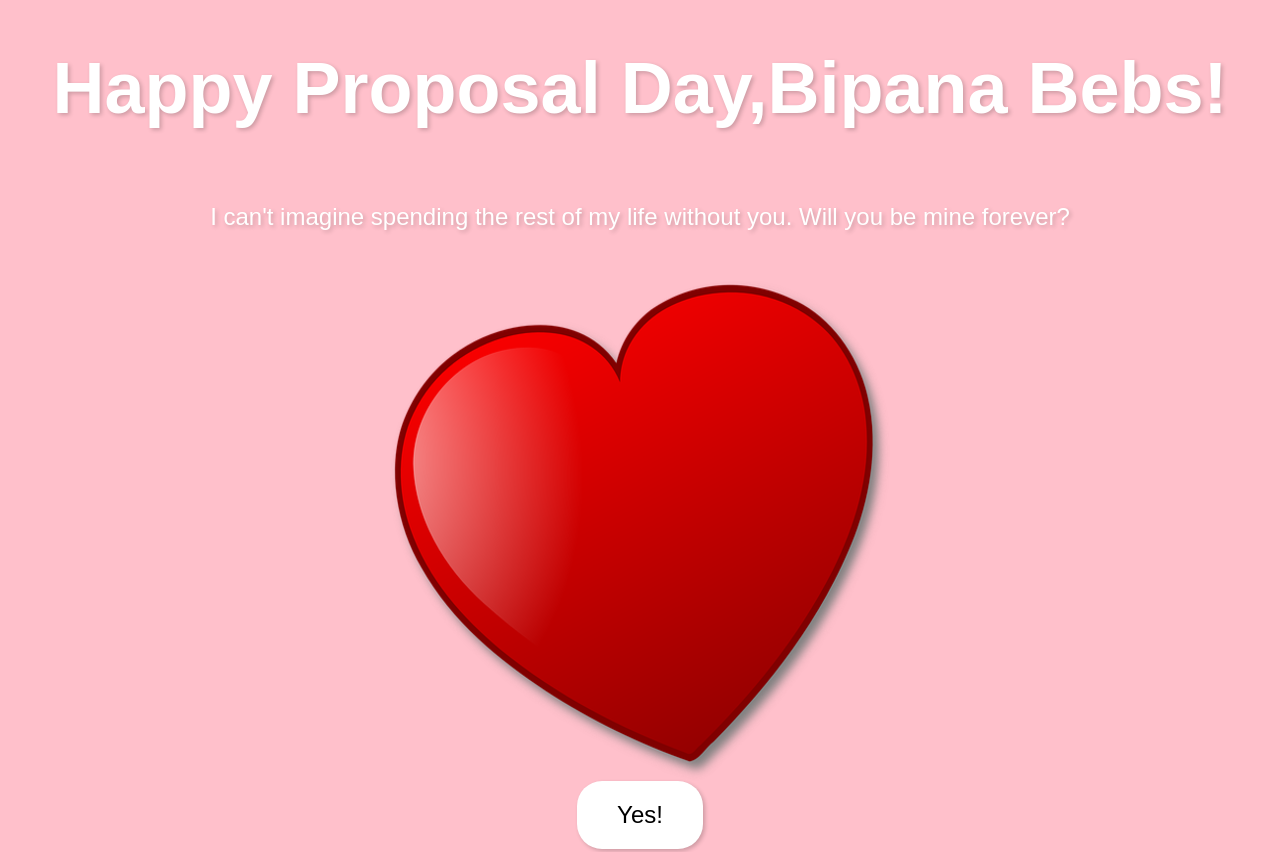
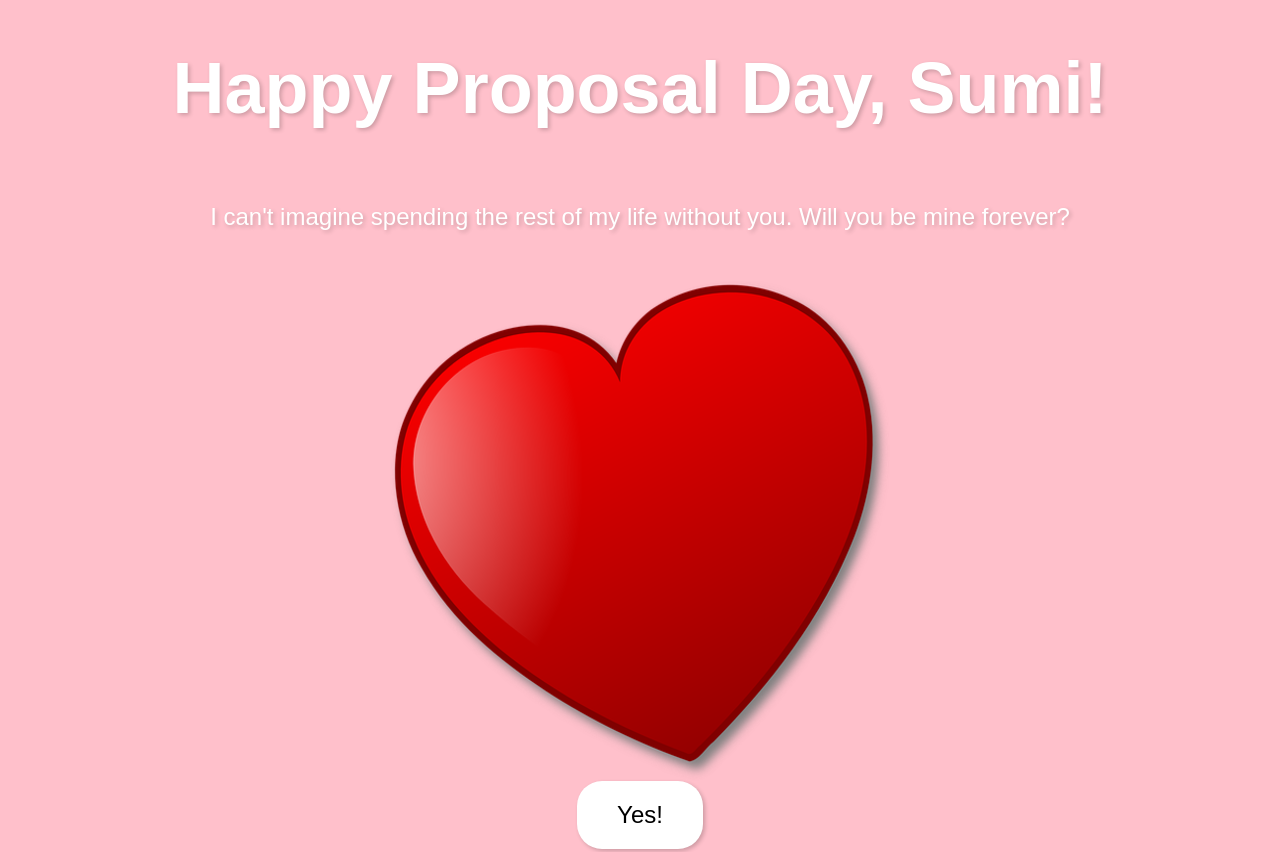
Before and after one commit to aashish87/foryouspecial, a plain HTML site: page index.html in a window 1280 px wide. Shown: the part 101-953 px from the top of the page. Drawn offline with Linux system fonts and the light colour scheme.

Commit message:
Update index.html

```diff
--- a/index.html
+++ b/index.html
@@ -116,7 +116,7 @@
 
   <div class="container">
 
-    <h1>Happy Proposal Day,Bipana Bebs!</h1>
+    <h1>Happy Proposal Day, Sumi!</h1>
 
     <p>I can't imagine spending the rest of my life without you. Will you be mine forever?</p>
 
```
